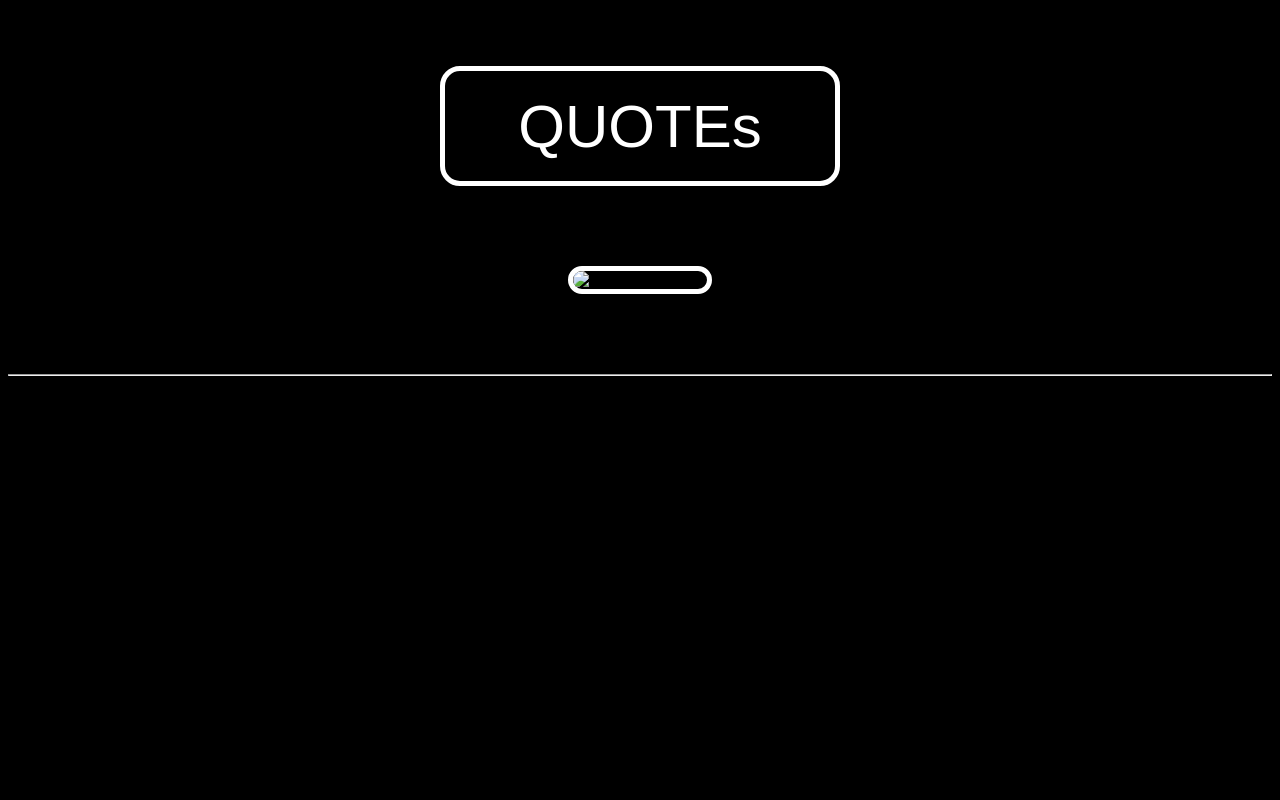
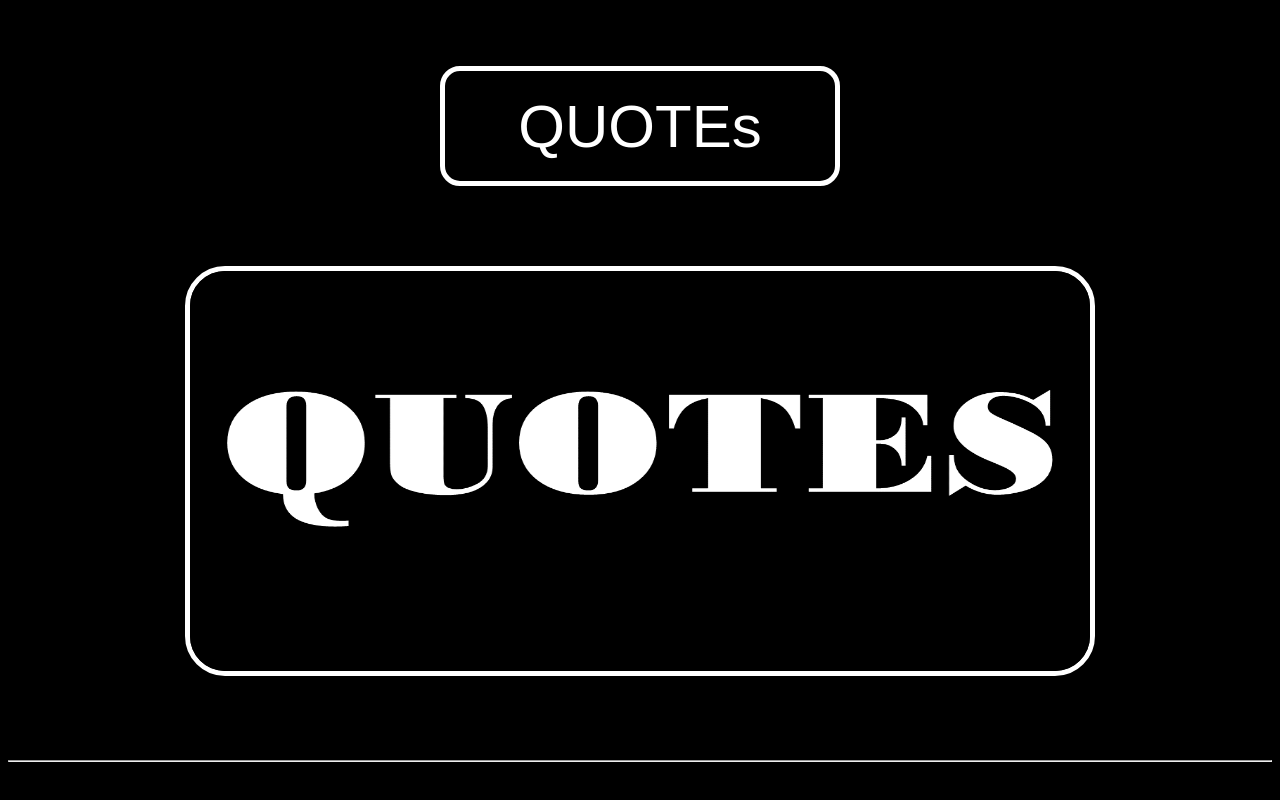
Before and after one commit to jericodash/API, a plain HTML site: page index.html in a window 1280 px wide. Shown: the part 1566-2366 px from the top of the page. Before the commit the page ends 2022 px from the top, so only its background shows below. Drawn offline with Linux system fonts and the light colour scheme.

Commit message:
Update index.html

```diff
--- a/index.html
+++ b/index.html
@@ -16,7 +16,7 @@
     </div><hr class="mobile"/>
     <div class="api">
         <button id="quote" class="button">QUOTEs</button><br />
-        <img src="qoute.png" id="qouteImage" class="image" alt="Picture of a qoute.">
+        <img src="quotes.png" id="qouteImage" class="image" alt="Picture of a qoute.">
     </div><hr id="last" class="mobile"/>
     <script src="main.js"></script>
 </body>
```
